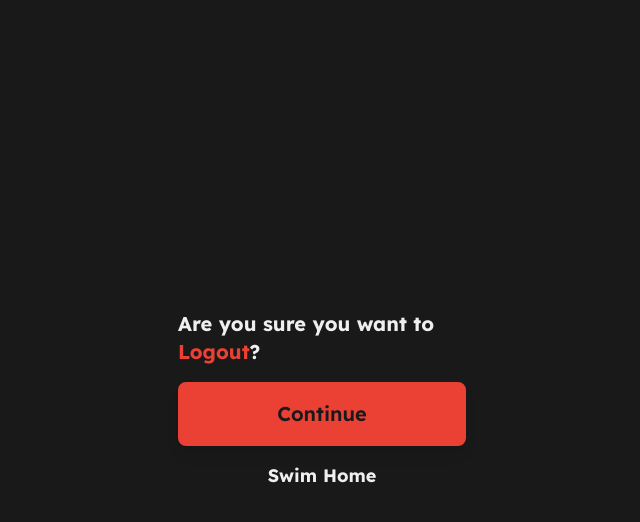
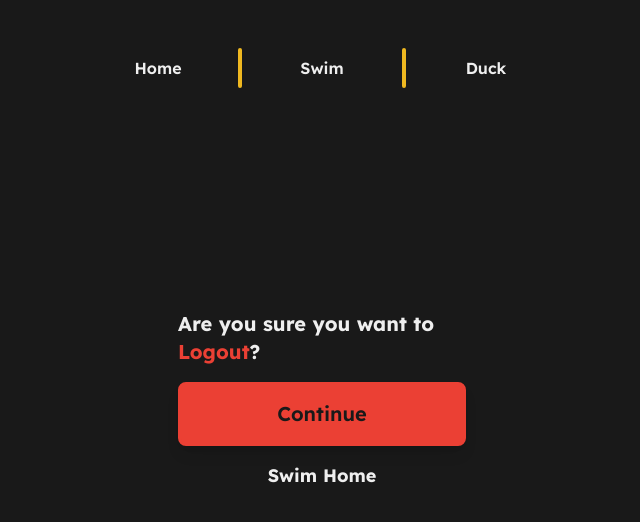
Before and after one commit to LetThemQuacks/Quacks-website, a SvelteKit app: page /logout in a window 1280 px wide. Shown: the top 522 px of the page, without its empty margins (318-958 px from the left). Built offline with nearby package versions, Linux system fonts and the light colour scheme; a web font is replaced by a local one.

Commit message:
Added navbar

```diff
--- /dev/null
+++ b/src/lib/QNavbar.svelte
@@ -0,0 +1,40 @@
+<script lang="ts">
+import { page } from "$app/stores";
+
+let current_page: 'home' | 'swim' | 'duck';
+
+$: {
+    if ($page.url.pathname === '/') current_page = 'home';
+    if ($page.url.pathname === '/swim') current_page = 'swim';
+    if ($page.url.pathname === '/duck') current_page = 'duck';
+}
+</script>
+
+<div class="fixed top-12 w-full sm:w-auto">
+    <div class="grid grid-cols-[1fr_0fr_1fr_0fr_1fr] items-center w-full">
+        <a
+            class="a-btn w-[1fr] sm:w-40 text-center text-white hover:text-yellow focus:text-yellow"
+            class:pointer-events-none={current_page === 'home'}
+            class:text-yellow={current_page === 'home'}
+            href="/"
+        >Home</a>
+
+        <div class="border-[2px] h-6 sm:h-10 border-left border-yellow rounded-sm" />
+
+        <a
+            class="a-btn w-[1fr] sm:w-40 text-center text-white hover:text-yellow focus:text-yellow"
+            class:pointer-events-none={current_page === 'swim'}
+            class:text-yellow={current_page === 'swim'}
+            href="/swim"
+        >Swim</a>
+
+        <div class="border-[2px] h-6 sm:h-10 border-left border-yellow rounded-sm" />
+
+        <a
+            class="a-btn w-[1fr] sm:w-40 text-center text-white hover:text-yellow focus:text-yellow"
+            class:pointer-events-none={current_page === 'duck'}
+            class:text-yellow={current_page === 'duck'}
+            href="/duck"
+        >Duck</a>
+    </div>
+</div>
--- a/src/routes/+layout.svelte
+++ b/src/routes/+layout.svelte
@@ -1,7 +1,10 @@
 <script>
     import '../app.css';
+    import QNavbar from '$lib/QNavbar.svelte';
+
 </script>
 
-<div class="w-full h-screen grid place-items-center bg-dark">
+<div class="relative w-full h-screen flex items-center justify-center bg-dark">
+    <QNavbar />
     <slot />
 </div>
```
